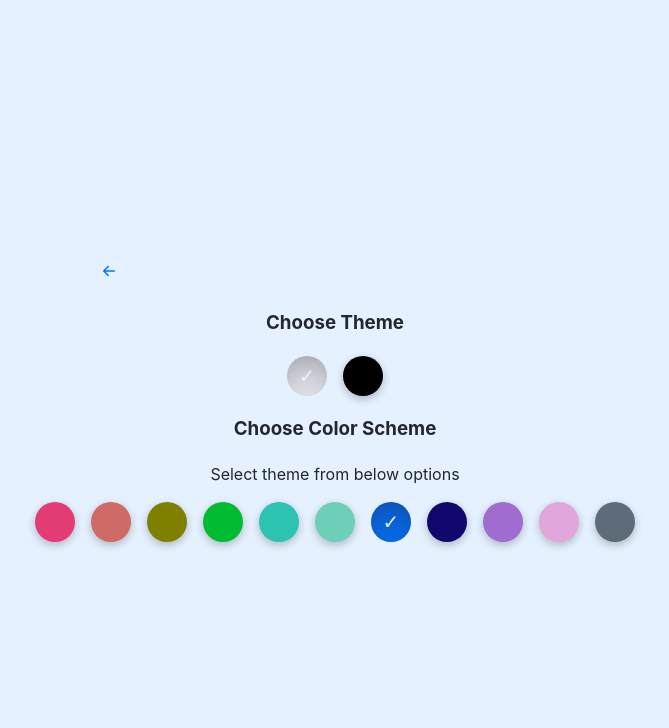
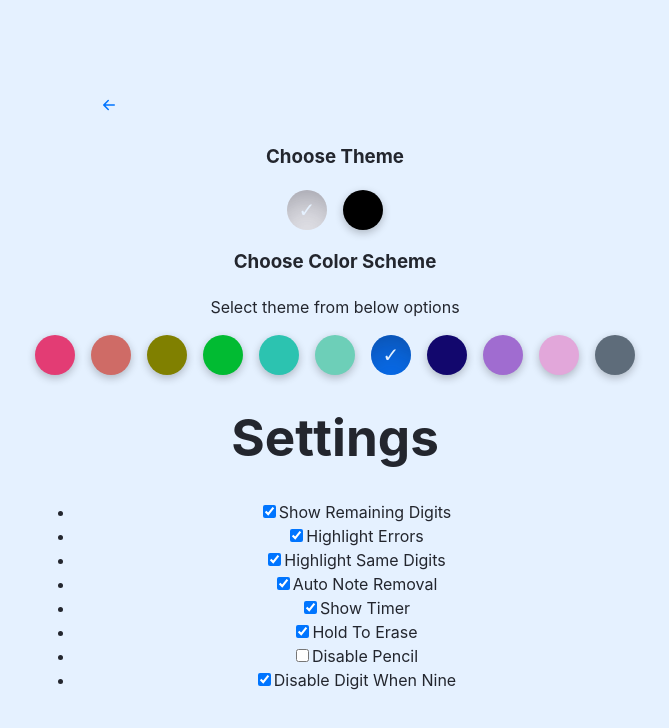
Before and after one commit to alancleetus/React-Sudoku, a React (Vite) app: page / in a window 1280 px wide. Both pictures are taken after a click on the button "Settings". Shown: the top 728 px of the page, without its empty margins (305-974 px from the left). Built offline with nearby package versions, Linux system fonts and the light colour scheme.

Commit message:
Custom Settings page

```diff
--- a/src/App.jsx
+++ b/src/App.jsx
@@ -6,9 +6,11 @@ import { GameDifficultyProvider } from "./contexts/GameDifficultyProvider";
 import { SudokuProvider } from "./contexts/SudokuProvider";
 import { ScreenProvider } from "./contexts/ScreenContext";
 import AppContent from "./AppContent";
+import { SettingsProvider } from "./contexts/SettingsContext";
 
 function App() {
   return (
+    <SettingsProvider>
       <TimerProvider>
         <ScreenProvider>
           <GameDifficultyProvider>
@@ -18,6 +20,7 @@ function App() {
           </GameDifficultyProvider>
         </ScreenProvider>
       </TimerProvider>
+    </SettingsProvider>
   );
 }
 
--- a/src/components/InputButton.jsx
+++ b/src/components/InputButton.jsx
@@ -1,19 +1,23 @@
 import PropTypes from "prop-types";
 import { useSudokuContext } from "../contexts/SudokuProvider";
-
+import { useSettingsContext } from "../contexts/SettingsContext";
 export default function InputButton({ num }) {
   const { currInputNumber, handleNumberClick, getNumCount } =
     useSudokuContext();
-
+  const { settings } = useSettingsContext();
   return (
     <button
       onClick={() => handleNumberClick(num)}
       value={num > 0 && num}
       className={currInputNumber == num ? "num-button active" : "num-button"}
-      disabled={getNumCount(num) <= 0 ? "disabled" : ""}
+      disabled={
+        getNumCount(num) <= 0 && settings.disableDigitWhenNine ? "disabled" : ""
+      }
     >
       {num}
-      <span className="button__badge ">{getNumCount(num)}</span>
+      {settings.showRemainingDigits && (
+        <span className="button__badge ">{getNumCount(num)}</span>
+      )}
     </button>
   );
 }
--- /dev/null
+++ b/src/contexts/SettingsContext.jsx
@@ -0,0 +1,37 @@
+import PropTypes from "prop-types";
+import { createContext, useContext, useState } from "react";
+
+const SettingsContext = createContext();
+
+export const SettingsProvider = ({ children }) => {
+  const [settings, setSettings] = useState({
+    // highlightRowCol: true, // Highlight row and column based on input
+    showRemainingDigits: true, // Show remaining digits count
+    highlightErrors: true, // Highlight errors
+    highlightSameDigits: true, // Highlight cells with the same digit
+    autoNoteRemoval: true, // Automatically remove conflicting notes
+    showTimer: true, // Show the timer
+    holdToErase: true, // Allow holding cells to erase them
+    disablePencil: false, // Disable pencil mode
+    disableDigitWhenNine: true, // Disable a digit when its count reaches 9
+  });
+
+  const toggleSetting = (key) => {
+    setSettings((prev) => ({
+      ...prev,
+      [key]: !prev[key],
+    }));
+  };
+
+  return (
+    <SettingsContext.Provider value={{ settings, toggleSetting }}>
+      {children}
+    </SettingsContext.Provider>
+  );
+};
+
+SettingsContext.propTypes = {
+  children: PropTypes.node.isRequired, // Validate children
+};
+
+export const useSettingsContext = () => useContext(SettingsContext);
--- a/src/contexts/SudokuProvider.jsx
+++ b/src/contexts/SudokuProvider.jsx
@@ -7,6 +7,7 @@ import { useTimerContext } from "./TimerContext";
 import GenerateSudoku from "../utils/GenerateSudoku";
 import { useGameDifficultyContext } from "./GameDifficultyProvider";
 import { useScreenContext } from "./ScreenContext";
+import { useSettingsContext } from "./SettingsContext";
 
 const SudokuContext = createContext(0);
 export const SudokuProvider = ({ children }) => {
@@ -23,6 +24,7 @@ export const SudokuProvider = ({ children }) => {
 
   const [invalidCells, setInvalidCells] = useState(new Set()); // Track invalid cells
 
+  const { settings } = useSettingsContext();
   const updateCell = (row, col, value) => {
     console.log("updating solution");
     console.log("row:" + row + ", col:" + col + ", val:" + value);
@@ -148,6 +150,7 @@ export const SudokuProvider = ({ children }) => {
   };
 
   const markInvalidCells = () => {
+    if (settings.highlightErrors) {
       // console.log("markInvalidCells");
       // console.log("invalidCells" + invalidCells);
 
@@ -166,6 +169,7 @@ export const SudokuProvider = ({ children }) => {
               cellElement.classList.add("red");
             } else {
               cellElement.classList.remove("red");
+            }
           }
         }
       }
--- a/src/screens/GameScreen.jsx
+++ b/src/screens/GameScreen.jsx
@@ -46,9 +46,9 @@ function GameScreen() {
         <p style={{ flexGrow: "1", textAlign: "left", margin: 0 }}>
           {gameDifficulty}
         </p>
-        <p style={{ flexGrow: "2", textAlign: "center", margin: 0 }}>
+        <div style={{ flexGrow: "2", textAlign: "center", margin: 0 }}>
           <TimerComponent />
-        </p>
+        </div>
         <div
           style={{
             flexGrow: 1,
--- /dev/null
+++ b/src/screens/SettingsPage.jsx
@@ -0,0 +1,33 @@
+import { useSettingsContext } from "../contexts/SettingsContext";
+
+function SettingsPage() {
+  const { settings, toggleSetting } = useSettingsContext();
+
+  return (
+    <div>
+      <h1>Settings</h1>
+      <ul>
+        {Object.keys(settings).map((key) => (
+          <li key={key}>
+            <label>
+              <input
+                type="checkbox"
+                checked={settings[key]}
+                onChange={() => toggleSetting(key)}
+              />
+              {formatSettingKey(key)}
+            </label>
+          </li>
+        ))}
+      </ul>
+    </div>
+  );
+}
+
+function formatSettingKey(key) {
+  return key
+    .replace(/([A-Z])/g, " $1")
+    .replace(/^./, (str) => str.toUpperCase());
+}
+
+export default SettingsPage;
--- a/src/screens/SettingsScreen.jsx
+++ b/src/screens/SettingsScreen.jsx
@@ -1,6 +1,7 @@
 import { BsArrowLeftShort } from "react-icons/bs";
 import ThemeSelector from "../components/ThemeSelector";
 import { useScreenContext } from "../contexts/ScreenContext";
+import SettingsPage from "./SettingsPage";
 function SettingsScreen() {
   const { handleBackButton } = useScreenContext();
   return (
@@ -18,6 +19,7 @@ function SettingsScreen() {
         <div style={{ flexGrow: "1" }}></div>
       </div>
       <ThemeSelector />
+      <SettingsPage />
     </>
   );
 }
```
Lines whose indentation alone changed are shown as unchanged.
